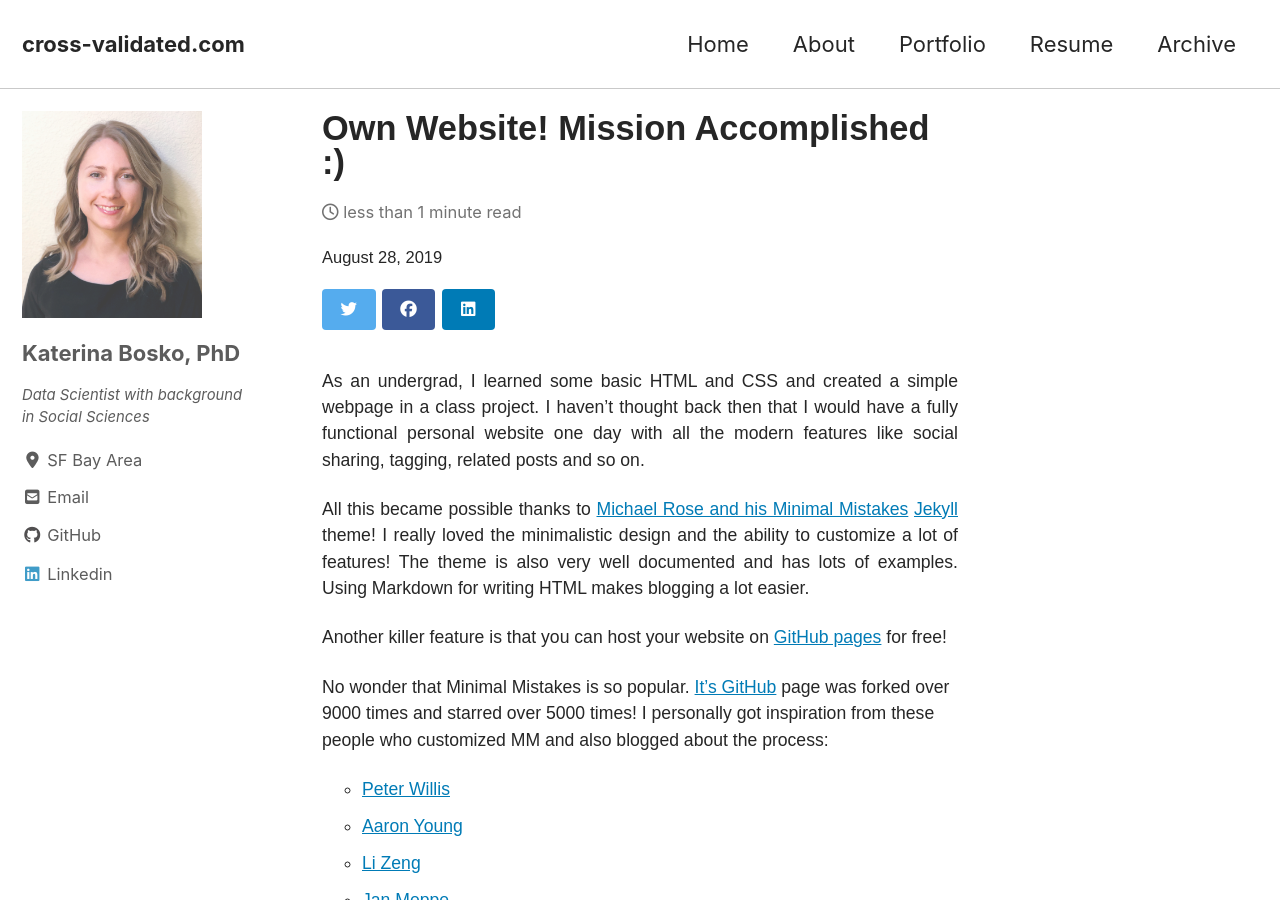
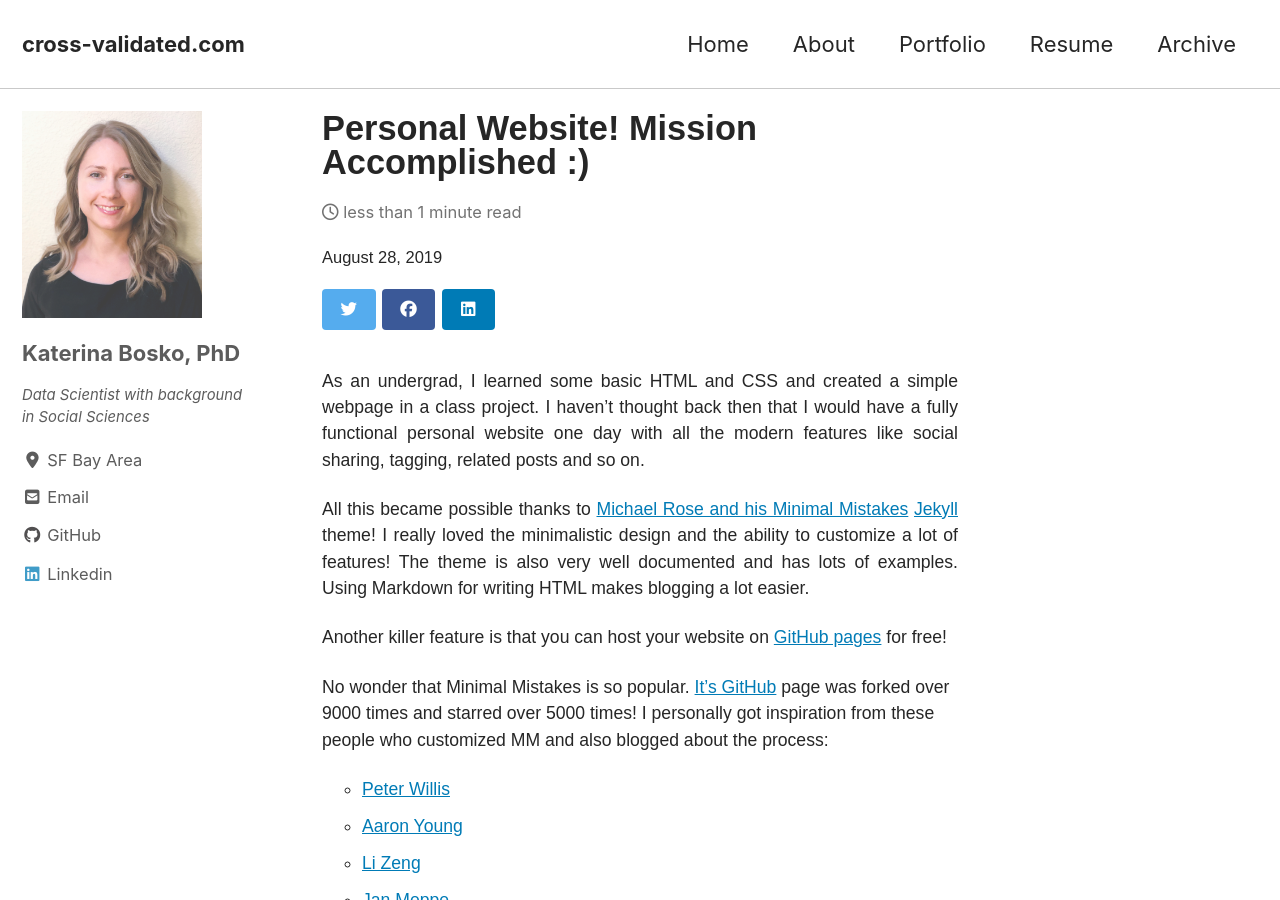
Before and after one commit to k-bosko/k-bosko.github.io, a Jekyll site: the page built from _posts/2019-08-28-Personal-Website-Mission-accomplished.md, in a window 1280 px wide and 900 px high. Built offline with Jekyll 4.4.1, drawn with Linux system fonts in a browser that asks for light colours; cached includes are drawn as plain includes; nearby versions of some CDN libraries.

Commit message:
changed title of the post. added more content

```diff
--- a/_posts/2019-08-28-Own-Website-Mission-accomplished.md
+++ b/_posts/2019-08-28-Personal-Website-Mission-accomplished.md
@@ -1,5 +1,5 @@
 ---
-title: "Own Website! Mission Accomplished :)"
+title: "Personal Website! Mission Accomplished :)"
 header:
   teaser: /assets/images/thumbnails/my-website-thumb-800.png
 excerpt: "The post describes major technologies used to create this website and provides useful links/resources for others who want to create their own websites."
```
Also changed, not shown: _posts/2019-08-30-Personal-website-with-Minimal-Mistakes-Jekyll-Theme-HOWTO-Part-III.md (+2 -0 lines), _posts/2019-09-03-Insight-Data-Science-Fellows.md (+2 -0 lines).
